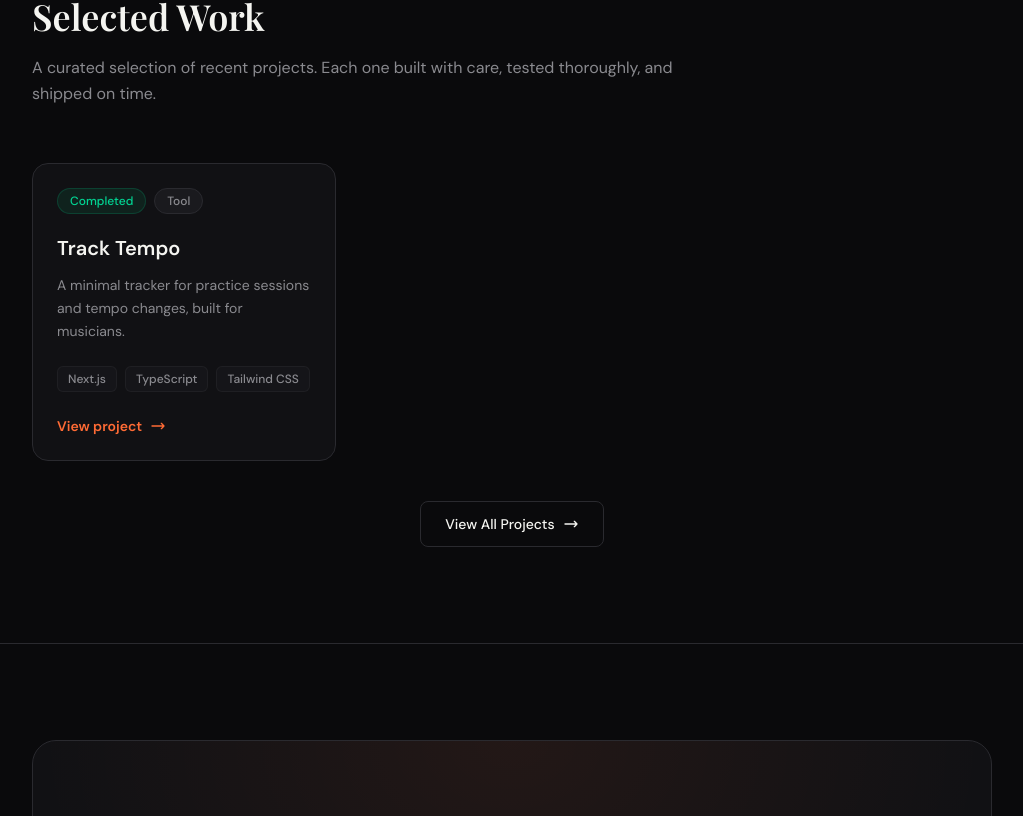
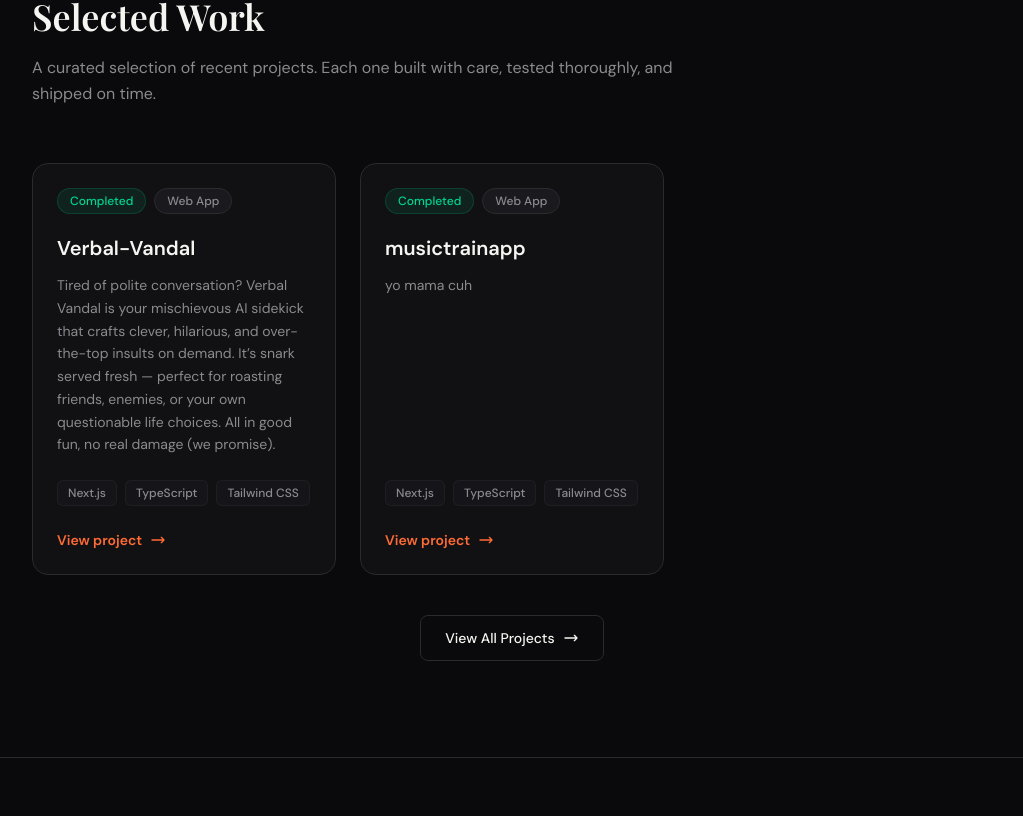
Before and after one commit to bartlettjude/jb-portfolio, a Next.js app: page / in a window 1280 px wide. Shown: the part 935-1751 px from the top of the page, without its empty margins (128-1151 px from the left). Built offline with nearby package versions, Linux system fonts and the light colour scheme; a web font is replaced by a local one.

Commit message:
Fix workflow: remove lint step, sync pinned projects

```diff
--- a/data/projects.ts
+++ b/data/projects.ts
@@ -1,3 +1,8 @@
+// AUTO-GENERATED by scripts/sync-projects.ts
+// - Pinned GitHub repos for bartlettjude are pulled in automatically.
+// - Manual projects are appended from this script.
+// - Edit data here directly if you prefer; or run: npm run sync:projects
+//
 // How to add a project:
 // 1) Copy the example object below.
 // 2) Paste it into the projects array.
@@ -22,7 +27,6 @@
 //   updatedAt: "2024-12-10",
 //   highlighted: true,
 // };
-
 export type ProjectStatus = "Planned" | "In Progress" | "Completed";
 export type ProjectType = "Web App" | "Tool" | "Experiment" | "Portfolio";
 
@@ -44,21 +48,35 @@ export type Project = {
 
 export const projects: Project[] = [
   {
-    slug: "track-tempo",
-    name: "Track Tempo",
-    shortDescription:
-      "A minimal tracker for practice sessions and tempo changes, built for musicians.",
-    fullDescription:
-      "Lightweight tool for logging practice intervals, BPM changes, and streaks. Keeps data lean, works offline-first, and uses clear visual cues so you can focus on the session instead of the UI.",
+    slug: "verbal-vandal",
+    name: "Verbal-Vandal",
+    shortDescription: "Tired of polite conversation? Verbal Vandal is your mischievous AI sidekick that crafts clever, hilarious, and over-the-top insults on demand. It’s snark served fresh — perfect for roasting friends, enemies, or your own questionable life choices. All in good fun, no real damage (we promise).",
+    fullDescription: "Tired of polite conversation? Verbal Vandal is your mischievous AI sidekick that crafts clever, hilarious, and over-the-top insults on demand. It’s snark served fresh — perfect for roasting friends, enemies, or your own questionable life choices. All in good fun, no real damage (we promise).",
     techStack: ["Next.js", "TypeScript", "Tailwind CSS"],
     status: "Completed",
-    type: "Tool",
+    type: "Web App",
     role: "Solo Developer",
-    githubUrl: "https://github.com/bartlettjude/Track-Tempo",
-    createdAt: "2024-07-10",
-    updatedAt: "2024-08-01",
-    highlighted: true,
+    githubUrl: "https://github.com/bartlettjude/Verbal-Vandal",
+    demoUrl: "https://verbal-vandal.vercel.app",
+    createdAt: "2025-10-30T22:13:54Z",
+    updatedAt: "2025-10-30T22:30:17Z",
+    highlighted: true
   },
+  {
+    slug: "musictrainapp",
+    name: "musictrainapp",
+    shortDescription: "yo mama cuh",
+    fullDescription: "yo mama cuh",
+    techStack: ["Next.js", "TypeScript", "Tailwind CSS"],
+    status: "Completed",
+    type: "Web App",
+    role: "Solo Developer",
+    githubUrl: "https://github.com/bartlettjude/musictrainapp",
+    demoUrl: "https://github.com/bartlettjude/musictrainapp",
+    createdAt: "2026-01-23T03:36:20Z",
+    updatedAt: "2026-01-23T03:42:53Z",
+    highlighted: true
+  }
 ];
 
 function sortValue(dateString?: string) {
@@ -69,15 +87,10 @@ export function getAllProjects(): Project[] {
   return [...projects].sort((a, b) => sortValue(b.createdAt) - sortValue(a.createdAt));
 }
 
-export function getProjectBySlug(slug?: string): Project | null {
-  if (!slug) return null;
-  const target = slug.toLowerCase();
-  return projects.find((project) => project.slug.toLowerCase() === target) ?? null;
+export function getProjectBySlug(slug: string): Project | null {
+  return projects.find((project) => project.slug === slug) ?? null;
 }
 
 export function getHighlightedProjects(): Project[] {
-  const highlighted = projects.filter((project) => project.highlighted);
-  if (highlighted.length > 0) return highlighted;
-  // If none are marked highlighted, show the most recent three as a fallback.
-  return getAllProjects().slice(0, 3);
+  return projects.filter((project) => project.highlighted);
 }
```
